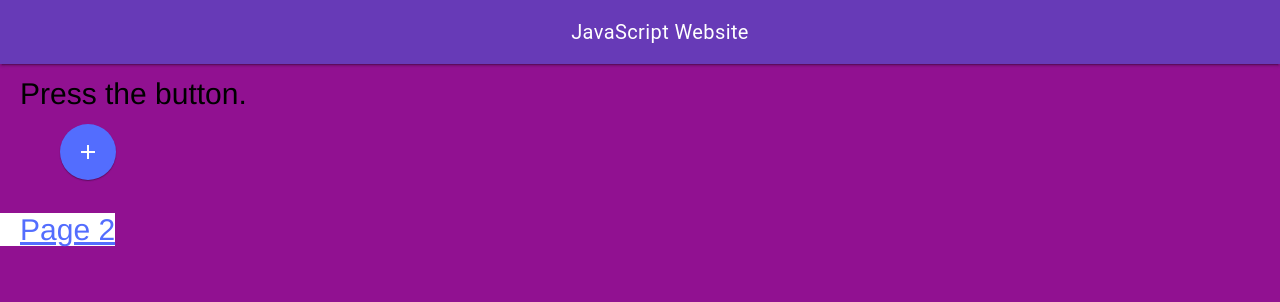
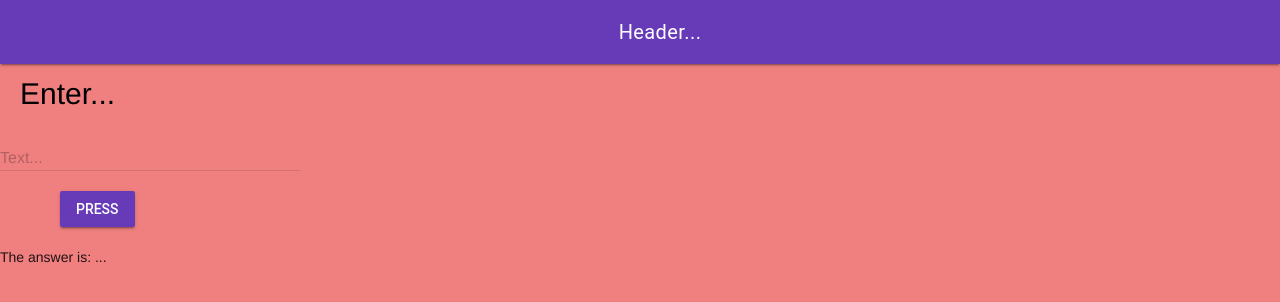
Before and after one commit to Jaden-Plugowsky/ICS20-Template, a website: page index.html in a window 1280 px wide. Drawn offline with nearby package versions, Linux system fonts and the light colour scheme.

Commit message:
cleaned up template

```diff
--- a/css/style.css
+++ b/css/style.css
@@ -11,7 +11,7 @@
 }
 
 body {
-  background-color: rgba(145 17 145 / 4380%);
+  background-color: lightcoral;
 }
 
 a {
--- a/index.html
+++ b/index.html
@@ -1,45 +1,55 @@
 <!DOCTYPE html>
-<html>
+  <html>
   <head>
     <meta charset="utf-8" />
-    <meta name="description" content="My first website with JavaScript" />
+    <meta name="description" content="My first website with XXXX" />
     <meta name="keywords" content="mths, ics2o" />
     <meta name="author" content="Jaden Plugowsky" />
     <meta name="viewport" content="width=device-width, initial-scale=1.0" />
     <link rel="stylesheet" href="./css/style.css" />
     <link rel="stylesheet" href="https://fonts.googleapis.com/icon?family=Material+Icons" />
+    <!-- Change colours here at https://getmdl.io/customize/index.html -->
     <link rel="stylesheet" href="https://code.getmdl.io/1.3.0/material.deep_purple-indigo.min.css" />
     <link rel="apple-touch-icon" sizes="180x180" href="/apple-touch-icon.png">
     <link rel="icon" type="image/png" sizes="32x32" href="/favicon-32x32.png">
     <link rel="icon" type="image/png" sizes="16x16" href="/favicon-16x16.png">
     <link rel="manifest" href="/site.webmanifest">
-    <title>JavaScript Website</title>
+    <title>XXXX Website</title>
   </head>
   <body>
     <script defer src="https://code.getmdl.io/1.3.0/material.min.js"></script>
-    <script>
-      function buttonOneClicked() {
-        alert('Hello, World!')
-      }
-    </script>
+    <script src="./js/script.js"></script>
+    <!-- Page content is below this div -->
     <div class="mdl-layout mdl-js-layout mdl-layout--fixed-header">
       <header class="mdl-layout__header">
         <div class="mdl-layout__header-row">
-          <span class="mdl-layout-title">JavaScript Website</span>
+          <span class="mdl-layout-title">Header...</span>
         </div>
       </header>
       <main class="mdl-layout__content">
+        <!-- Put non-header content HERE -->
         <br>
-        <div class="mdl-content">Press the button.</div>
+        <div class="mdl-content">Enter...</div>
         <br>
-        <!-- Colored FAB button with ripple -->
-        <button class="mdl-button mdl-js-button mdl-button--fab mdl-js-ripple-effect mdl-button--colored" id="button-one" onclick="buttonOneClicked()">
-          <i class="material-icons">add</i>
+        <!-- Simple Textfield -->
+        <form action="#">
+          <div class="mdl-textfield mdl-js-textfield">
+            <input class="mdl-textfield__input" type="text" id="sample1">
+            <label class="mdl-textfield__label" for="sample1">Text...</label>
+          </div>
+        </form>
+        <!-- Colored raised button with ripple -->
+        <button class="mdl-button mdl-js-button mdl-button--raised mdl-js-ripple-effect mdl-button--colored" id="button-one" onclick="buttonOneClicked()">
+          Press
         </button>
         <br>
         <br>
-        <br>
-        <a href="./index2.html">Page 2</a>
+        <!-- Answer to be replaced using JS -->
+        <div class="page-content-answer">
+          <div id="answer">
+            The answer is: ...
+          </div>
+        </div>
       </main>
     </div>
   </body>
--- a/js/script.js
+++ b/js/script.js
@@ -1,5 +1,9 @@
-// Copyright (c) 2020 Mr. Coxall All rights reserved
+// Copyright (c) 2023 Jaden Plugowsky All rights reserved
 //
-// Created by: Mr. Coxall
-// Created on: Sep 2020
+// Created by: Jaden Plugowsky
+// Created on: March 2023
 // This file contains the JS functions for index.html
+
+function buttonOneClicked() {
+    alert('Hello, World!')
+  }
```
Also changed, not shown: README.md.
